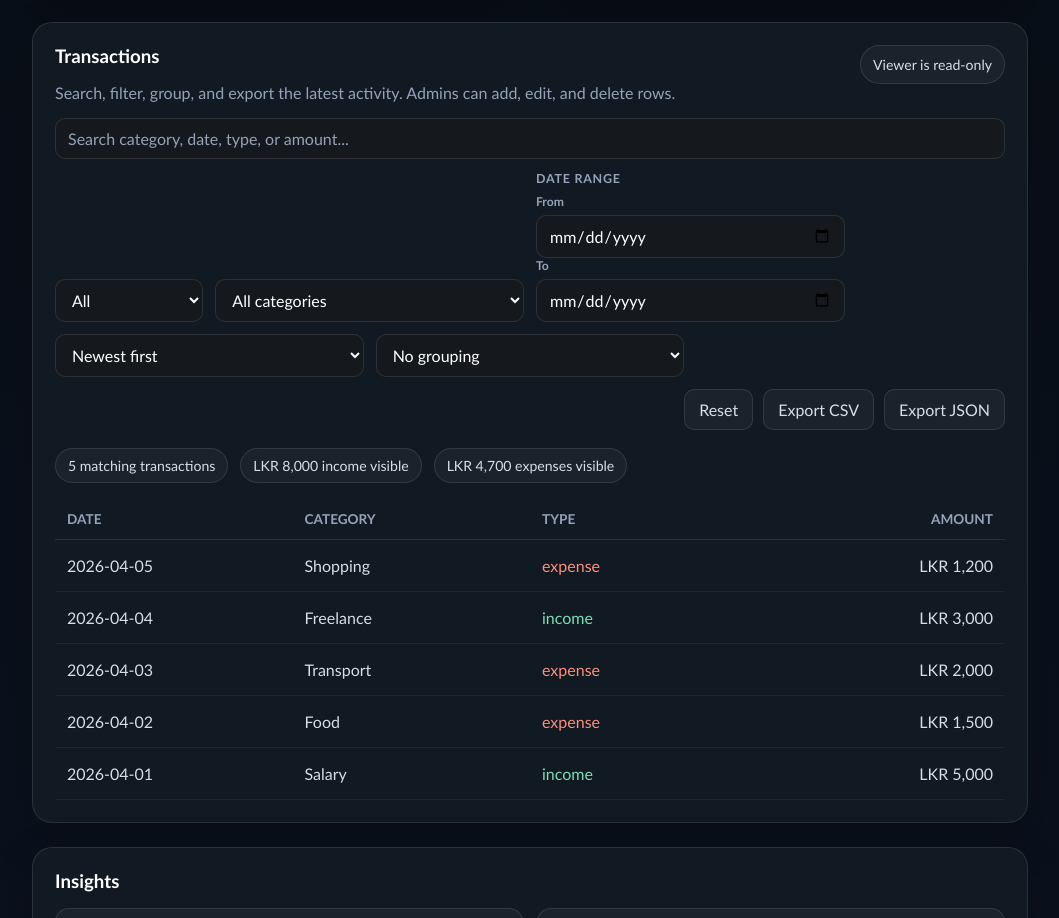
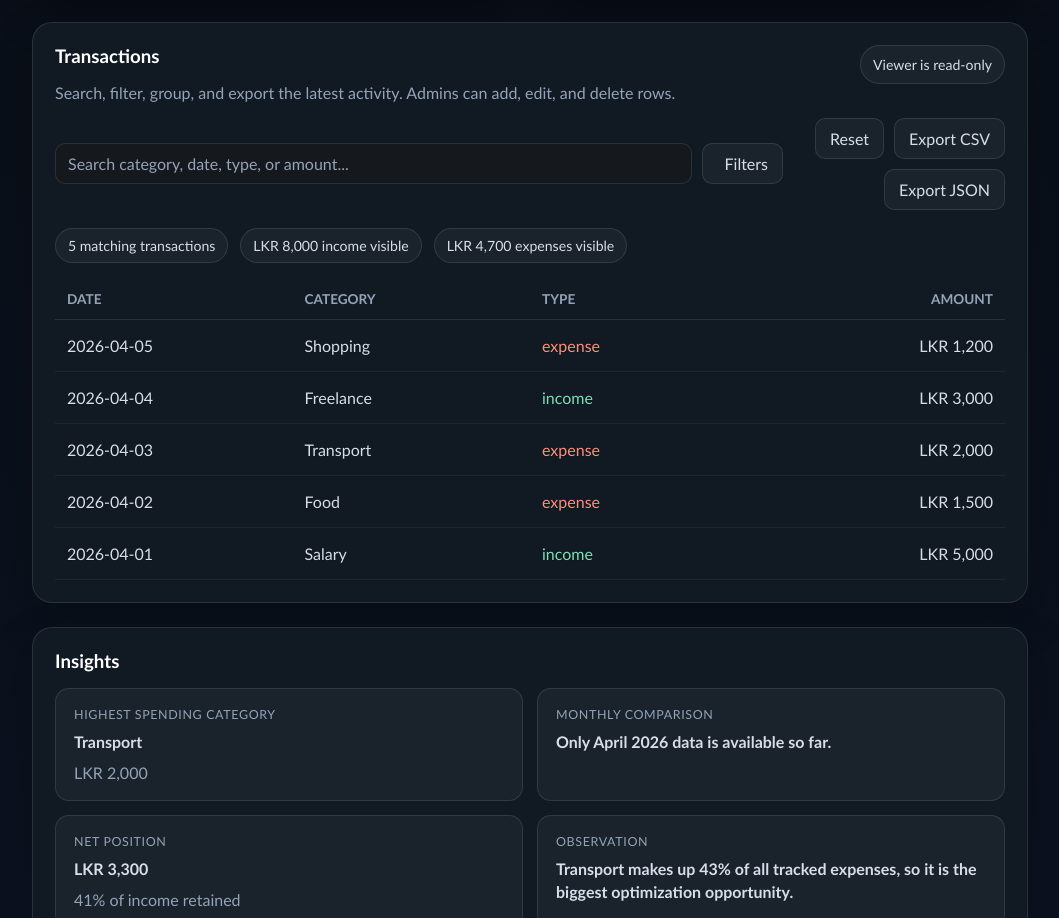
Before and after one commit to MalshaFDO/Finance-Dashboard, a React (Vite) app: page / in a window 1280 px wide. Shown: the part 893-1811 px from the top of the page, without its empty margins (220-1279 px from the left). Built offline with nearby package versions, Linux system fonts and the light colour scheme.

Commit message:
Add collapsible filters panel for transactions

```diff
--- a/src/components/transactions/TransactionTable.css
+++ b/src/components/transactions/TransactionTable.css
@@ -119,6 +119,7 @@ td:last-child {
   display: flex;
   gap: 10px;
   align-items: center;
+  flex-wrap: wrap;
 }
 
 .controls-bar .control-search {
@@ -135,6 +136,13 @@ td:last-child {
 
 .filters-toggle-icon {
   opacity: 0.85;
+}
+
+.controls-actions {
+  display: flex;
+  flex-wrap: wrap;
+  gap: 10px;
+  justify-content: flex-start;
 }
 
 .filters-panel {
@@ -187,24 +195,14 @@ td:last-child {
   min-width: 0;
 }
 
-.controls-actions {
-  display: flex;
-  flex-wrap: wrap;
-  gap: 10px;
-  justify-content: flex-start;
-}
-
-.controls-actions .ghost-button {
-  width: auto;
-}
-
 @media (min-width: 920px) {
-  .filters-panel {
-    display: grid;
+  .controls-bar {
+    flex-wrap: nowrap;
   }
 
-  .filters-toggle {
-    display: none;
+  .controls-actions {
+    margin-left: auto;
+    justify-content: flex-end;
   }
 
   .control-search {
@@ -212,11 +210,11 @@ td:last-child {
   }
 
   .control-type {
-    grid-column: span 2;
+    grid-column: span 3;
   }
 
   .control-category {
-    grid-column: span 4;
+    grid-column: span 5;
   }
 
   .control-date {
@@ -224,16 +222,11 @@ td:last-child {
   }
 
   .control-sort {
-    grid-column: span 4;
+    grid-column: span 6;
   }
 
   .control-group {
-    grid-column: span 4;
-  }
-
-  .control-actions {
-    grid-column: 1 / -1;
-    justify-content: flex-end;
+    grid-column: span 6;
   }
 }
 
--- a/src/components/transactions/TransactionTable.tsx
+++ b/src/components/transactions/TransactionTable.tsx
@@ -29,14 +29,14 @@ const TransactionTable = () => {
 
   const hasInvalidDateRange = Boolean(dateFrom && dateTo && dateFrom > dateTo);
 
-  useEffect(() => {
-    const mediaQuery = window.matchMedia("(min-width: 920px)");
-    const apply = () => setFiltersOpen(mediaQuery.matches);
-
-    apply();
-    mediaQuery.addEventListener("change", apply);
-    return () => mediaQuery.removeEventListener("change", apply);
-  }, []);
+  const activeFilterCount = [
+    filter !== "all",
+    categoryFilter !== "all",
+    Boolean(dateFrom),
+    Boolean(dateTo),
+    sortBy !== "date-desc",
+    groupBy !== "none",
+  ].filter(Boolean).length;
 
   const filteredTransactions = [...transactions]
     .filter((transaction) => {
@@ -352,8 +352,34 @@ const TransactionTable = () => {
                 d="M3 5a1 1 0 0 1 1-1h16a1 1 0 1 1 0 2H4A1 1 0 0 1 3 5Zm4 7a1 1 0 0 1 1-1h8a1 1 0 1 1 0 2H8a1 1 0 0 1-1-1Zm3 7a1 1 0 0 1 1-1h2a1 1 0 1 1 0 2h-2a1 1 0 0 1-1-1Z"
               />
             </svg>
-            Filters
+            Filters{activeFilterCount > 0 ? ` (${activeFilterCount})` : ""}
           </button>
+
+          <div className="controls-actions">
+            <button
+              type="button"
+              className="ghost-button"
+              onClick={() => {
+                setSearch("");
+                setFilter("all");
+                setCategoryFilter("all");
+                setDateFrom("");
+                setDateTo("");
+                setSortBy("date-desc");
+                setGroupBy("none");
+              }}
+            >
+              Reset
+            </button>
+
+            <button type="button" className="ghost-button" onClick={() => exportTransactions("csv")}>
+              Export CSV
+            </button>
+
+            <button type="button" className="ghost-button" onClick={() => exportTransactions("json")}>
+              Export JSON
+            </button>
+          </div>
         </div>
 
         <div
@@ -429,32 +455,6 @@ const TransactionTable = () => {
             <option value="category">Group by category</option>
             <option value="type">Group by type</option>
           </select>
-
-          <div className="controls-actions control control-actions">
-            <button
-              type="button"
-              className="ghost-button"
-              onClick={() => {
-                setSearch("");
-                setFilter("all");
-                setCategoryFilter("all");
-                setDateFrom("");
-                setDateTo("");
-                setSortBy("date-desc");
-                setGroupBy("none");
-              }}
-            >
-              Reset
-            </button>
-
-            <button type="button" className="ghost-button" onClick={() => exportTransactions("csv")}>
-              Export CSV
-            </button>
-
-            <button type="button" className="ghost-button" onClick={() => exportTransactions("json")}>
-              Export JSON
-            </button>
-          </div>
         </div>
       </div>
 
```
